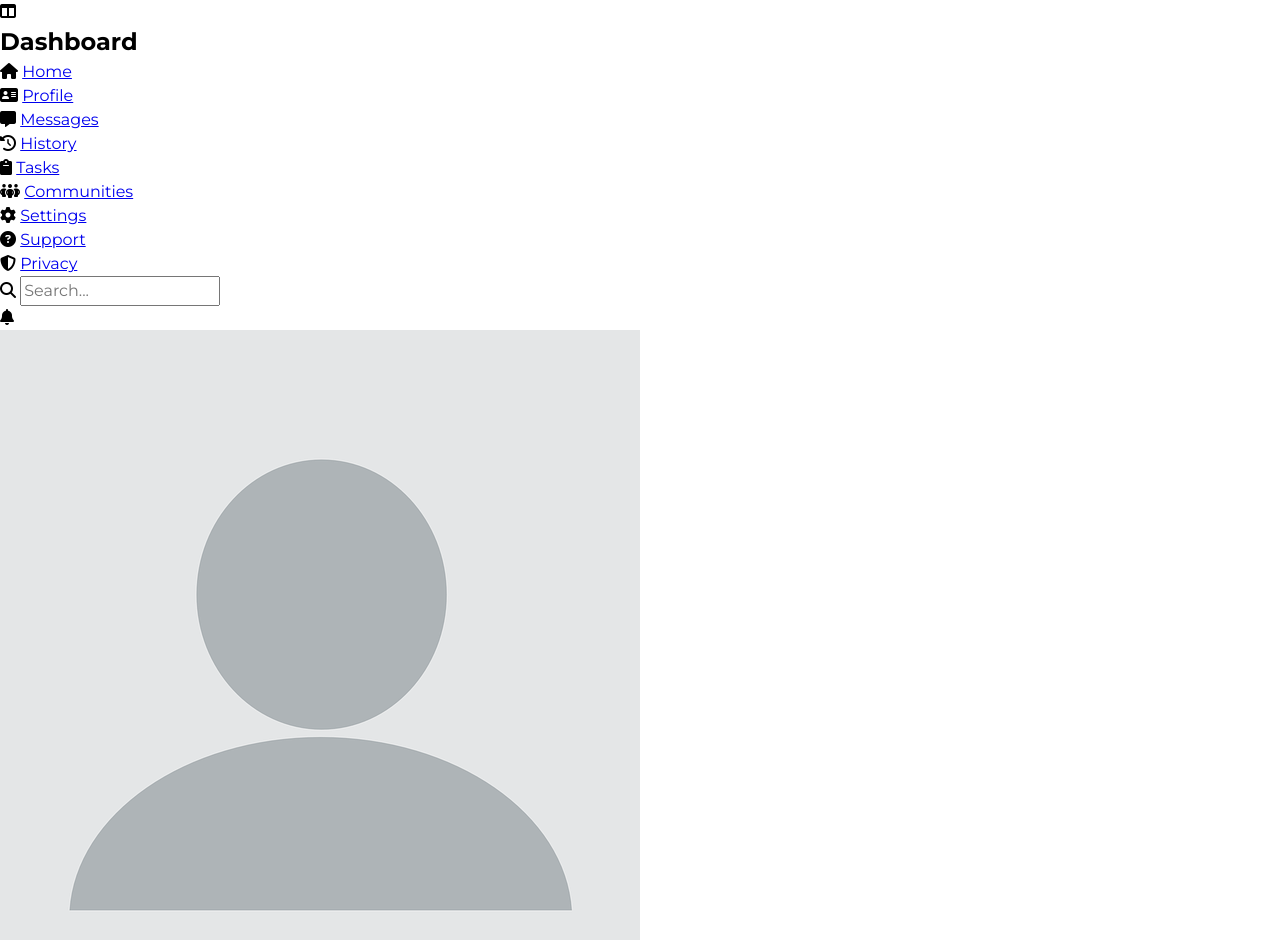
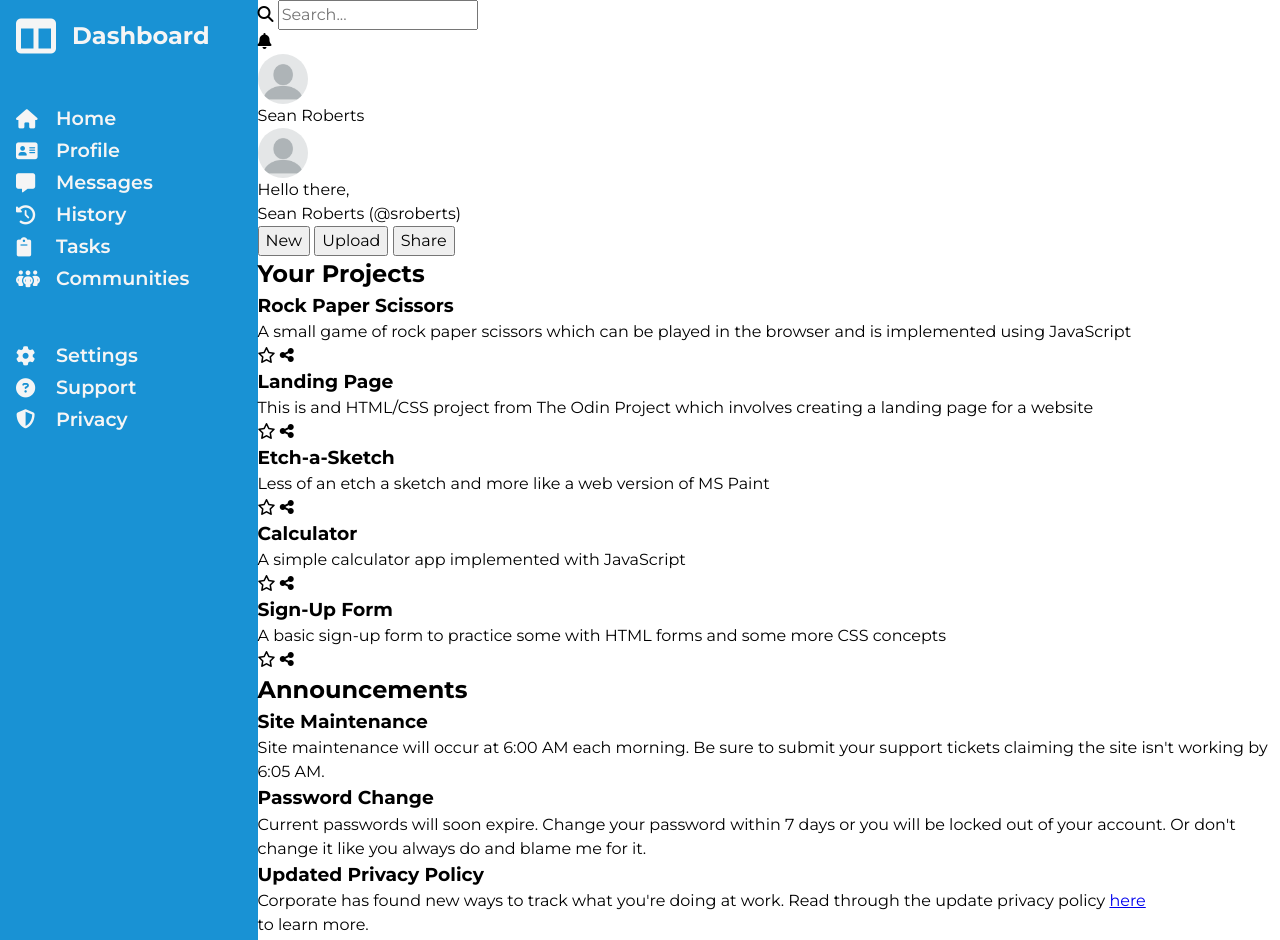
Before and after one commit to sean-roberts354/odin-admin-dashboard, a plain HTML site: page index.html in a window 1280 px wide. Shown: the top 940 px of the page. Drawn offline with Linux system fonts and the light colour scheme.

Commit message:
Add grid layout styling for whole page and additional layout styling for nav sidebar

```diff
--- a/css/styles.css
+++ b/css/styles.css
@@ -35,7 +35,6 @@ body {
       min-height: 100vh;
       text-rendering: optimizeSpeed;
       line-height: 1.5;
-  font-family: 'Montserrat', sans-serif;
 }
 
 /* A elements that don't have a class get default styles */
@@ -73,3 +72,94 @@ select {
             scroll-behavior: auto !important;
       }
 }
+
+img {
+      height: 50px;
+      width: 50px;
+      border-radius: 50%;
+}
+
+body {
+      font-family: 'Montserrat', sans-serif;
+
+      display: grid;
+      grid-template-areas:
+            "nav-sidebar top-bar top-bar top-bar top-bar"
+            "nav-sidebar main-content main-content main-content main-content"
+            "nav-sidebar main-content main-content main-content main-content"
+            "nav-sidebar main-content main-content main-content main-content"
+            "nav-sidebar main-content main-content main-content main-content";
+}
+
+.nav-sidebar {
+      grid-area: nav-sidebar;
+
+      display: flex;
+      flex-direction: column;
+      gap: 3rem;
+
+      padding: 1rem 3rem 1rem 1rem;
+
+      background-color: #1992d4;
+      color: whitesmoke;
+}
+
+.logo-container {
+      display: flex;
+      gap: 1rem;
+      align-items: center;
+      justify-content: center;
+}
+
+.logo-container i {
+      font-size: 2.5rem;
+}
+
+.logo-container h1 {
+      font-size: 1.5rem;
+}
+
+.nav-main-links-container,
+.nav-secondary-links-container {
+      display: flex;
+      flex-direction: column;
+      gap: 0.2rem;
+}
+
+.link-item {
+      display: flex;
+      align-items: center;
+      justify-content: flex-start;
+      gap: 1.5rem;
+}
+
+.link-item i {
+      text-align: center;
+      font-size: 1.2rem;
+      width: 1rem;
+      aspect-ratio: 1;
+}
+
+.link-item a {
+      text-decoration: none;
+      color: inherit;
+      font-size: 1.2rem;
+      font-weight: 600;
+}
+
+
+.top-bar {
+      grid-area: top-bar;
+}
+
+.user-projects {
+      grid-area: user-projects;
+}
+
+.announcements {
+      grid-area: announcements;
+}
+
+.trending {
+      grid-area: trending;
+}
```
Lines whose indentation alone changed are shown as unchanged.
